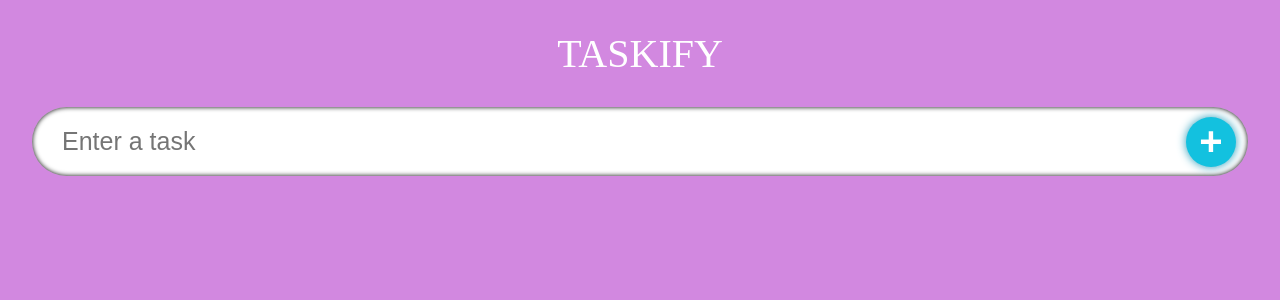
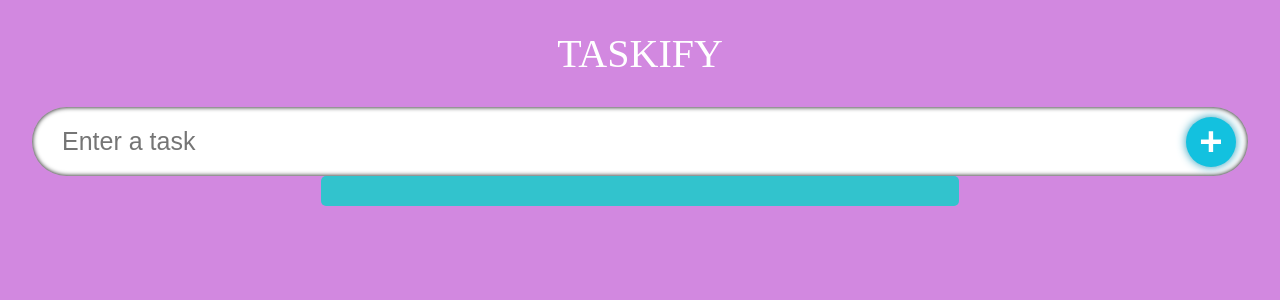
Before and after one commit to Tatyana-OA/simple-trello-react-ts, a React (Create React App) app: page / in a window 1280 px wide. Shown: the top 300 px of the page. Built offline with nearby package versions, Linux system fonts and the light colour scheme; a web font is replaced by a local one.

Commit message:
Created TodoList component. Logic still in progress. 43min

```diff
--- a/src/App.tsx
+++ b/src/App.tsx
@@ -2,6 +2,7 @@
 
 import './App.css'
 import InputField from './components/InputField';
+import TodoList from './components/TodoList';
 import { Todo } from './model';
 
 const App:React.FC= () => {
@@ -25,6 +26,7 @@
     <div className="App">
       <span className="heading">TASKIFY</span>
       <InputField todo = {todo} setTodo = {setTodo}  handleAdd = {handleAdd}/>
+      <TodoList todos={todos} setTodos = {setTodos} />
     </div>
   );
 }
--- a/src/components/InputField.tsx
+++ b/src/components/InputField.tsx
@@ -1,4 +1,4 @@
-import React from 'react'
+import React, { useRef } from 'react'
 import "./styles.css"
 
 interface todoProps {
@@ -9,10 +9,16 @@
 
 const InputField = ({todo, setTodo, handleAdd} : todoProps) => {
     //Also ->  const InputField: React.FC<todoProps>({todo, setTodo})
+
+    const inputRef = useRef<HTMLInputElement>(null);
   return (
-    <form className="input" onSubmit={handleAdd}>
+    <form className="input" onSubmit={(e) => {
+        handleAdd(e)
+        inputRef.current?.blur() // removes the focus from the element
+    }}>
         <input type="text" placeholder="Enter a task" className="input__box"
             value={todo}
+            ref = {inputRef}
             onChange= {
             (e) => {
                 return setTodo(e.target.value)
--- /dev/null
+++ b/src/components/TodoList.tsx
@@ -0,0 +1,20 @@
+import React from 'react'
+import { Todo } from '../model'
+import './styles.css'
+
+interface Props {
+    todos: Todo[];
+    setTodos:React.Dispatch<React.SetStateAction<Todo[]>>
+}
+
+const TodoList: React.FC<Props> = ({todos, setTodos}) => {
+  return (
+    <div className="todos">
+        {
+
+        }
+    </div>
+  )
+}
+
+export default TodoList
```
